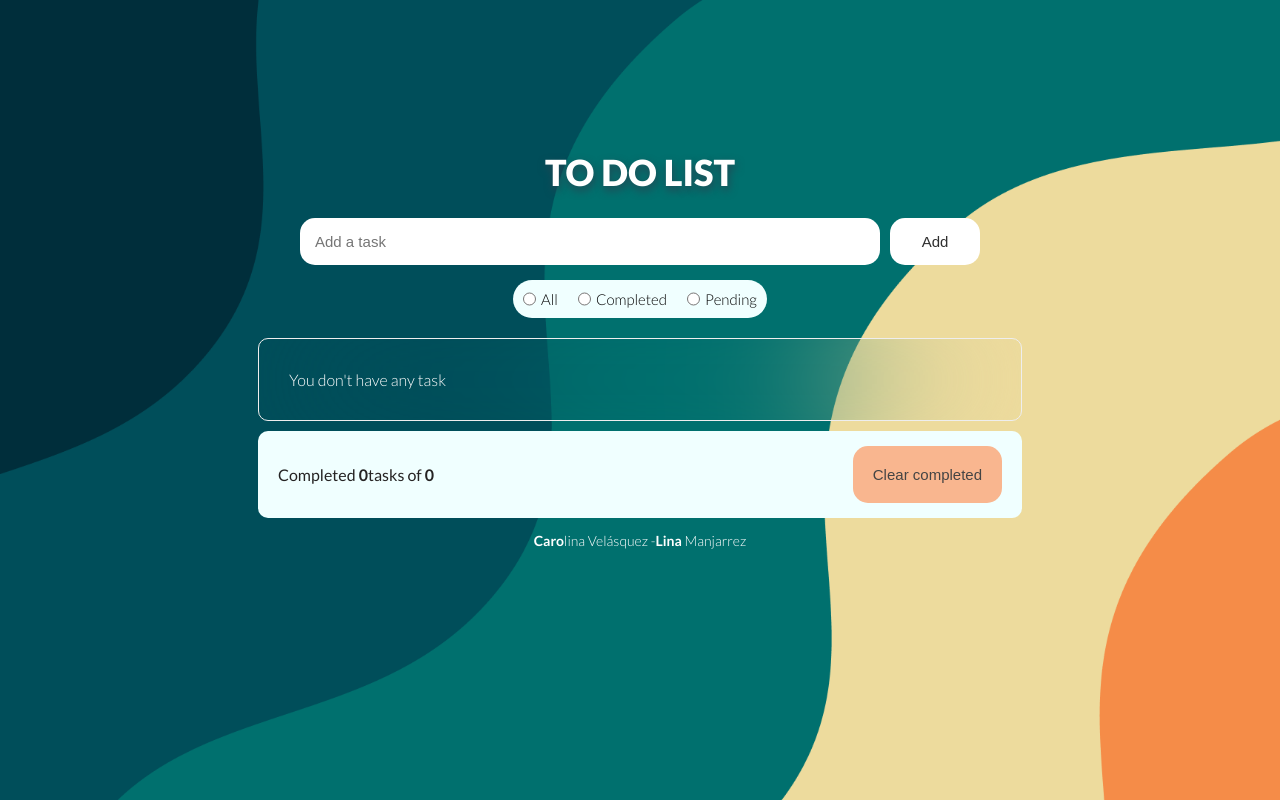
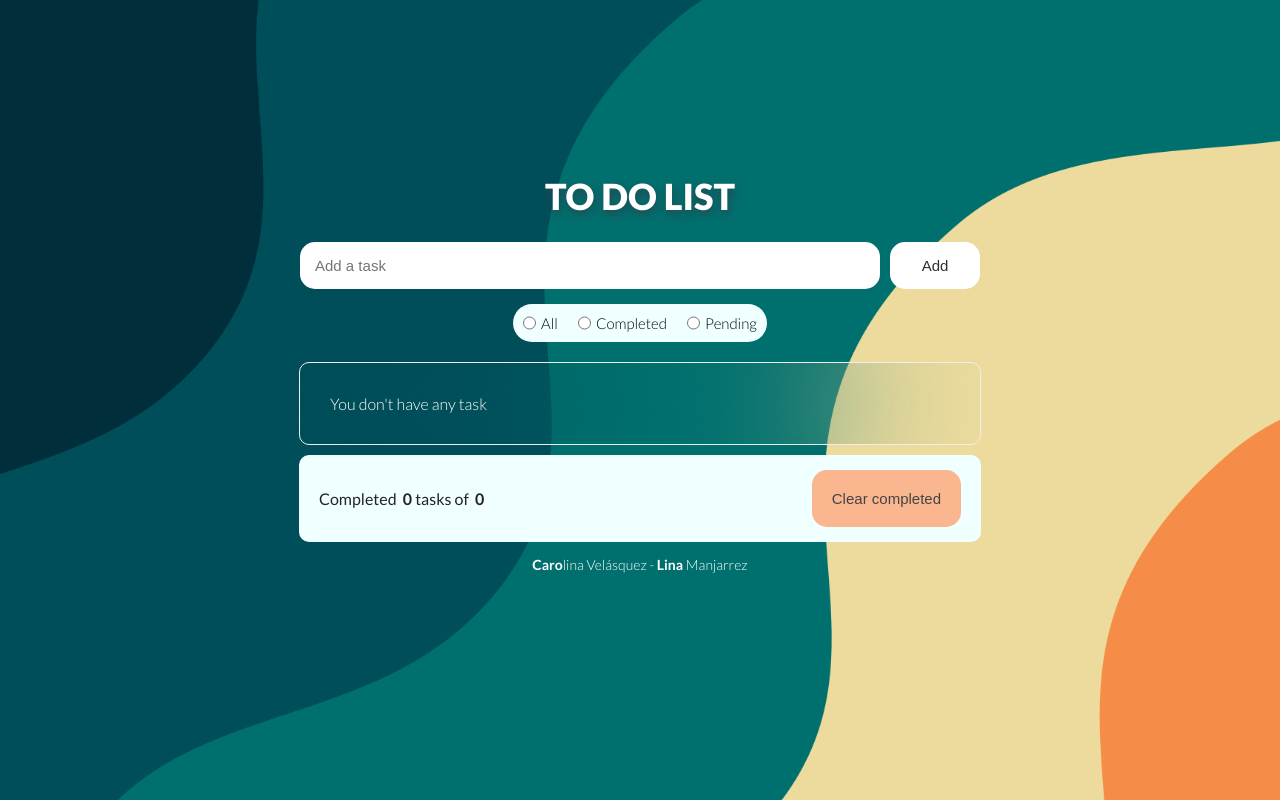
Before and after one commit to Lina-003/web2024-1, a React (Vite) app in the folder todo-list/: page / in a window 1280 px wide. Built offline with nearby package versions, Linux system fonts and the light colour scheme.

Commit message:
fix: size container list and footer

```diff
--- a/todo-list/src/components/Footer/Footer.css
+++ b/todo-list/src/components/Footer/Footer.css
@@ -1,6 +1,7 @@
 .footer-container {
     background-color: azure;
     display: flex;
+    width: 642px;
     margin-left: 250px;
     margin-right: 250px;
     padding: 15px 20px 15px;
--- a/todo-list/src/components/Footer/Footer.jsx
+++ b/todo-list/src/components/Footer/Footer.jsx
@@ -7,11 +7,17 @@ export function Footer({
     return(
       <>
       <div className="footer-container">
-        <p> Completed <strong>
-          {completedCount}
+        <p>
+          Completed
+          &nbsp;
+          <strong>
+            {completedCount}
+            &nbsp;
           </strong>
-           tasks of <strong>
-          {totalTasks}
+           tasks of
+           &nbsp;
+          <strong>
+            {totalTasks}
           </strong>
         </p>
         <button onClick={deleteAll}>
@@ -20,7 +26,7 @@ export function Footer({
       </div>
       <div className="credits">
         <p><strong>Caro</strong>lina Velásquez -
-        <strong>Lina</strong> Manjarrez</p>
+        <strong> Lina</strong> Manjarrez</p>
       </div>
       </>
     )
--- a/todo-list/src/components/List/List.css
+++ b/todo-list/src/components/List/List.css
@@ -1,8 +1,7 @@
 .list-container {
     border: 1px;
     border-style: groove;
-    margin-left: 250px;
-    margin-right: 250px;
+    width: 650px;
     padding: 15px;
     border-radius: 10px;
     text-align: left;
@@ -33,9 +32,9 @@
 .button-delete {
     background-color: #F3A052;
     border-style: none;
-    padding: 15px;
+    padding: 12px;
     border-radius: 20px;
-    color: #4D4B49;
+    color: #ffffff;
     font-size: 15px;
     cursor: pointer;
 }
@@ -51,7 +50,7 @@
     .list-container {
         border: 1px;
         border-style: groove;
-        padding: 15px;
+        padding: 12px;
         border-radius: 10px;
         text-align: left;
         color: #FFFF;
@@ -78,11 +77,11 @@
     }
 
     .button-delete {
-        background-color: #ffdca5;
+        background-color: #F3A052;
         border-style: none;
         padding: 15px;
         border-radius: 20px;
-        color: #4D4B49;
+        color: #ffffff;
         font-size: 13px;
         cursor: pointer;
     }
--- a/todo-list/src/style.css
+++ b/todo-list/src/style.css
@@ -7,6 +7,10 @@
 }
 
 #app {
+    display: flex;
+    flex-direction: column;
+    align-items: center;
+    justify-content: center;
     text-align: center;
     font-family: "Lato", sans-serif;
     color: #050505;
@@ -35,7 +39,6 @@ h1 {
     #app {
         display: flex;
         flex-direction: column;
-        align-items: center;
         justify-content: center;
         align-content: center;
         text-align: center;
```
Also changed, not shown: todo-list/src/App.jsx (indentation only).
